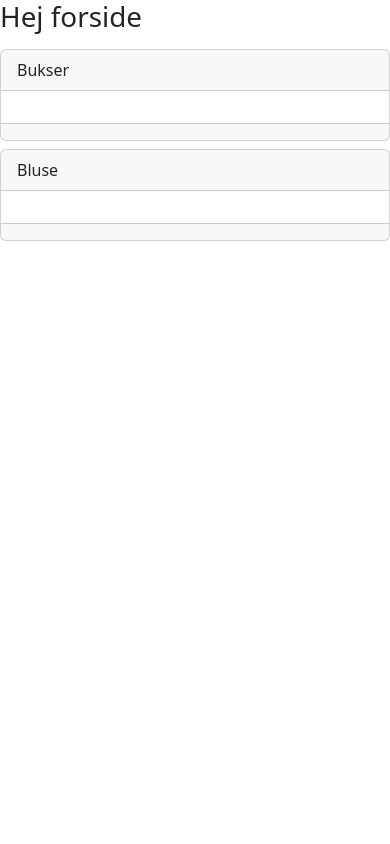
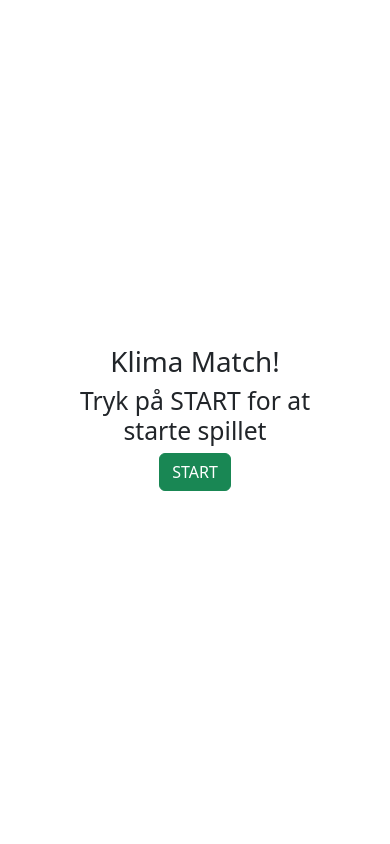
Before and after one commit to JonatanEmil/3semeks, a PHP site: page / in a window 390 px wide. Run offline with PHP 8.4, Linux system fonts and the light colour scheme; data comes from the database, SQL or seed files in the repository; style sheets or scripts are compiled from the project's sources; some libraries are stand-ins or nearby versions.

Commit message:
Forside responsiv, mangler billede. Lavet en copy af original index så vi har det til senere.

```diff
--- a/index.php
+++ b/index.php
@@ -18,35 +18,16 @@ require "settings/init.php";
 </head>
 
 <body>
-<div class="row g-2">
-    <h1>Hej forside</h1>
-	<?php
-	$produkter = $db->sql("SELECT * FROM produkter");
-	foreach($produkter as $produkt) {
-		?>
-		<div class="col-12 col-md-6">
-			<div class="card w-100">
-				<div class="card-header">
-					<?php
-					echo $produkt->prodNavn;
-					?>
-				</div>
-				<div class="card-body">
-					<?php
-					// Indsæt andet felt fra database
-					?>
-				</div>
-				<div class="card-footer text-muted">
-					<?php
-					// Indsæt andet felt fra database
-					?>
-				</div>
-			</div>
-		</div>
-		<?php
-	}
-	?>
+<div class="container-fluid vh-100">
+    <div class="row g-2 d-flex justify-content-center text-center align-items-center h-100">
+            <div class="col-8 col-md-4">
+                <h1>Klima Match!</h1>
+                <h2>Tryk på START for at starte spillet</h2>
+                <button type="button" class="btn btn-success">START</button>
+            </div>
+    </div>
 </div>
+
 
 <script src="node_modules/bootstrap/dist/js/bootstrap.bundle.min.js"></script>
 </body>
```
Also changed, not shown: ogCopy.php (added, +53 -0 lines).
